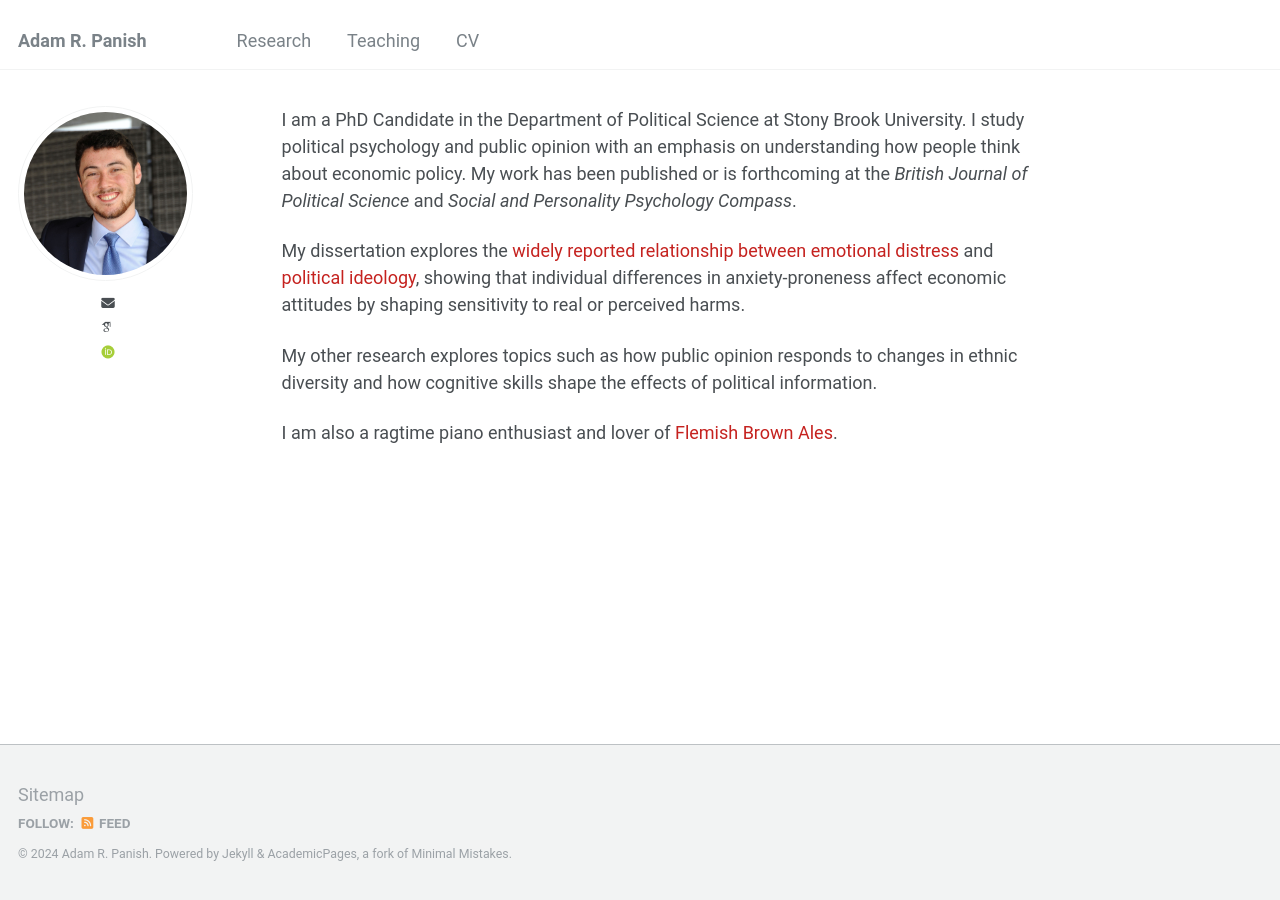
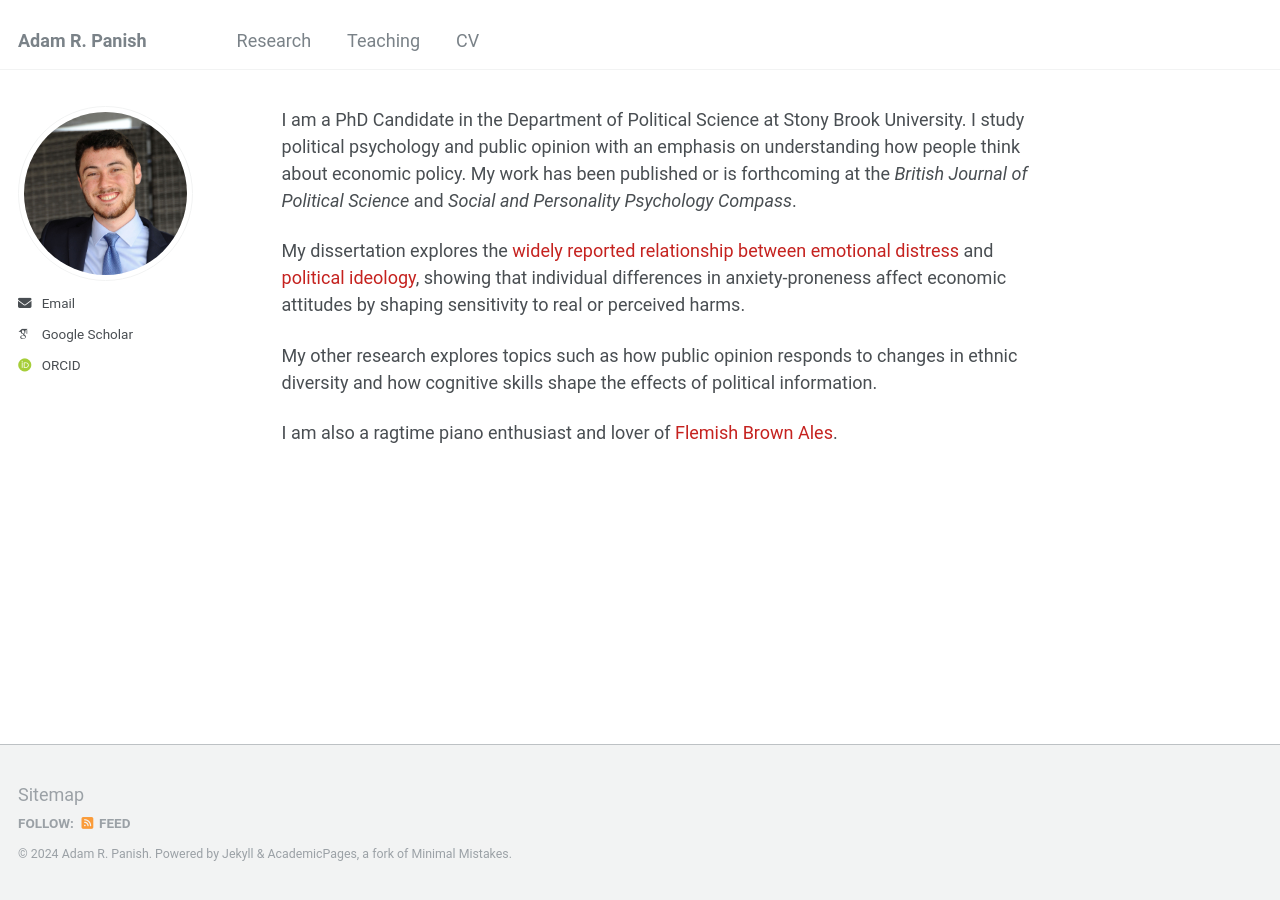
Before and after one commit to adampanish/adampanish.github.io, a Jekyll site: the page built from _pages/about.md, in a window 1280 px wide. Built offline with Jekyll 4.4.1, drawn with Linux system fonts in a browser that asks for light colours; some web fonts are replaced.

Commit message:
Update author-profile.html

```diff
--- a/_includes/author-profile.html
+++ b/_includes/author-profile.html
@@ -28,23 +28,39 @@
         <li class="author__desktop"><i class="fa-solid fa-location-dot icon-pad-right" aria-hidden="true"></i>{{ author.location }}</li>
       {% endif %}
       {% if author.employer %}
-        <li class="author__desktop"><i class="fa fa-solid fa-building-columns icon-pad-right" aria-hidden="true"></i>{{ author.employer }}</li>
+        <li class="author__desktop"><i class="fas fa-fw fa-building-columns icon-pad-right" aria-hidden="true"></i>{{ author.employer }}</li>
       {% endif %}
       {% if author.uri %}
         <li><a href="{{ author.uri }}"><i class="fas fa-fw fa-link icon-pad-right" aria-hidden="true"></i>{{ site.data.ui-text[site.locale].website_label | default: "Website" }}</a></li>
       {% endif %}
       {% if author.email %}
-      <center>
-        <li><a href="mailto:{{ author.email }}"><i class="fas fa-fw fa-envelope icon-pad-right" aria-hidden="true"></i></a>
-          <a href="{{ author.googlescholar }}"><i class="ai ai-google-scholar icon-pad-right"></i></a>
-          <a href="{{ author.orcid }}"><i class="ai ai-orcid ai-fw icon-pad-right"></i></a></li>
-      </center>
+        <li><a href="mailto:{{ author.email }}"><i class="fas fa-fw fa-envelope icon-pad-right" aria-hidden="true"></i>{{ site.data.ui-text[site.locale].email_label | default: "Email" }}</a></li>
+      {% endif %}
+
+      <!-- Font Awesome and Academicons icons / Academic websites -->
+      {% if author.arxiv %}
+        <li><a href="{{ author.arxiv }}"><i class="ai ai-arxiv ai-fw icon-pad-right"></i>arXiv</a></li>
+      {% endif %}
+      {% if author.googlescholar %}
+        <li><a href="{{ author.googlescholar }}"><i class="ai ai-google-scholar icon-pad-right"></i>Google Scholar</a></li>
+      {% endif %}
+      {% if author.semantic %}
+        <li><a href="{{ author.semantic }}"><i class="ai ai-semantic-scholar ai-fw icon-pad-right"></i>Semantic Scholar</a></li>
+      {% endif %}
+      {% if author.impactstory %}
+        <li><a href="{{ author.impactstory }}"><i class="ai ai-impactstory ai-fw icon-pad-right"></i>Impactstory</a></li>
+      {% endif %}
+      {% if author.orcid %}
+        <li><a href="{{ author.orcid }}"><i class="ai ai-orcid ai-fw icon-pad-right"></i>ORCID</a></li>
       {% endif %}
       {% if author.pubmed %}
         <li><a href="{{ author.pubmed }}"><i class="ai ai-pubmed ai-fw icon-pad-right"></i>PubMed</a></li>
       {% endif %}
       {% if author.researchgate %}
         <li><a href="{{ author.researchgate }}"><i class="fab fa-fw fa-researchgate icon-pad-right" aria-hidden="true"></i>ResearchGate</a></li>
+      {% endif %}
+      {% if author.scopus %}
+        <li><a href="{{ author.scopus }}"><i class="ai ai-scopus icon-pad-right"></i>Scopus</a></li>
       {% endif %}
 
       <!-- Font Awesome icons / Repositories and software development -->
@@ -135,10 +151,10 @@
         <li><a href="https://www.xing.com/profile/{{ author.xing }}"><i class="fab fa-fw fa-xing icon-pad-right" aria-hidden="true"></i>XING</a></li>
       {% endif %}
       {% if author.youtube %}
-        <li><a href="https://www.youtube.com/user/{{ author.youtube }}"><i class="fab fa-fw fa-youtube icon-pad-right" aria-hidden="true"></i>YouTube</a></li>
+        <li><a href="https://www.youtube.com/@{{ author.youtube }}"><i class="fab fa-fw fa-youtube icon-pad-right" aria-hidden="true"></i>YouTube</a></li>
       {% endif %}
       {% if author.zhihu %}
-      <li><a href="{{ author.zhihu }}"><i class="fab fa-fw fa-zhihu icon-pad-right" aria-hidden="true"></i>Zhihu</a></li>
+      <li><a href="htps://www.zhihu.com/people/{{ author.zhihu }}"><i class="fab fa-fw fa-zhihu icon-pad-right" aria-hidden="true"></i>Zhihu</a></li>
       {% endif %}
     </ul>
   </div>
```
